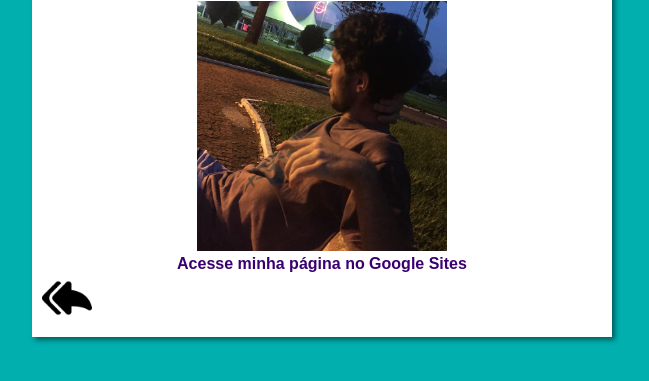
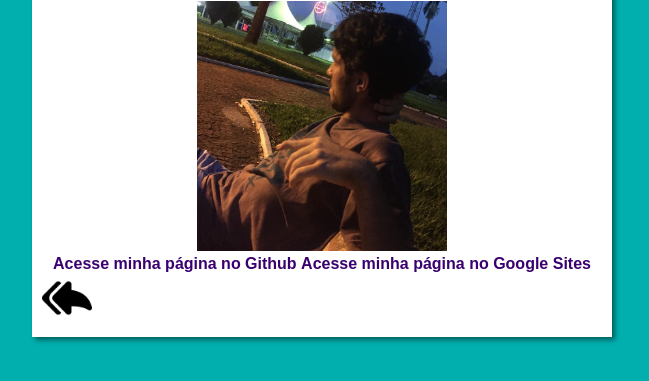
Before and after one commit to DenisCarvalhoLeonel/Trabalho-TESD, a plain HTML site: page Denis_Carvalho.html in a window 1280 px wide. Shown: the part 97-478 px from the top of the page, without its empty margins (318-967 px from the left). Drawn offline with Linux system fonts and the light colour scheme.

Commit message:
Update Denis_Carvalho.html

```diff
--- a/Denis_Carvalho.html
+++ b/Denis_Carvalho.html
@@ -13,6 +13,7 @@
         </header>
         <article>
             <center><img src="Imagens/Denis_Carvalho.jpg" width="250px" height="250px"><br>
+             <a href="https://github.com/DenisCarvalhoLeonel">Acesse minha página no Github</a>
             <a href="https://sites.google.com/view/ze-barbearia">Acesse minha página no Google Sites</a><br></center>
             <a href="index.html"><img src="Imagens/bt_voltar.png"  width="50px" height="50px"></a>
         </article>
```
